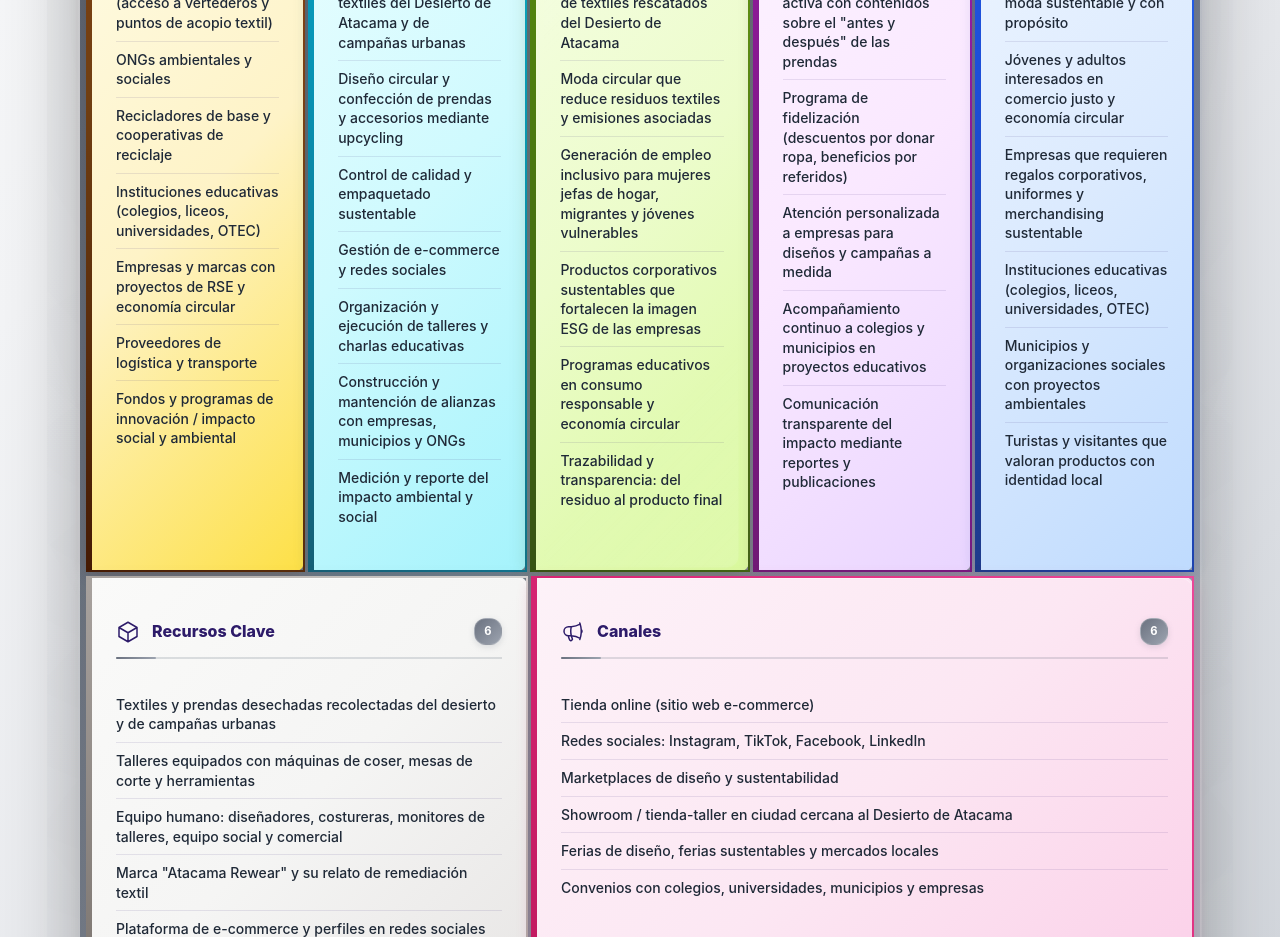
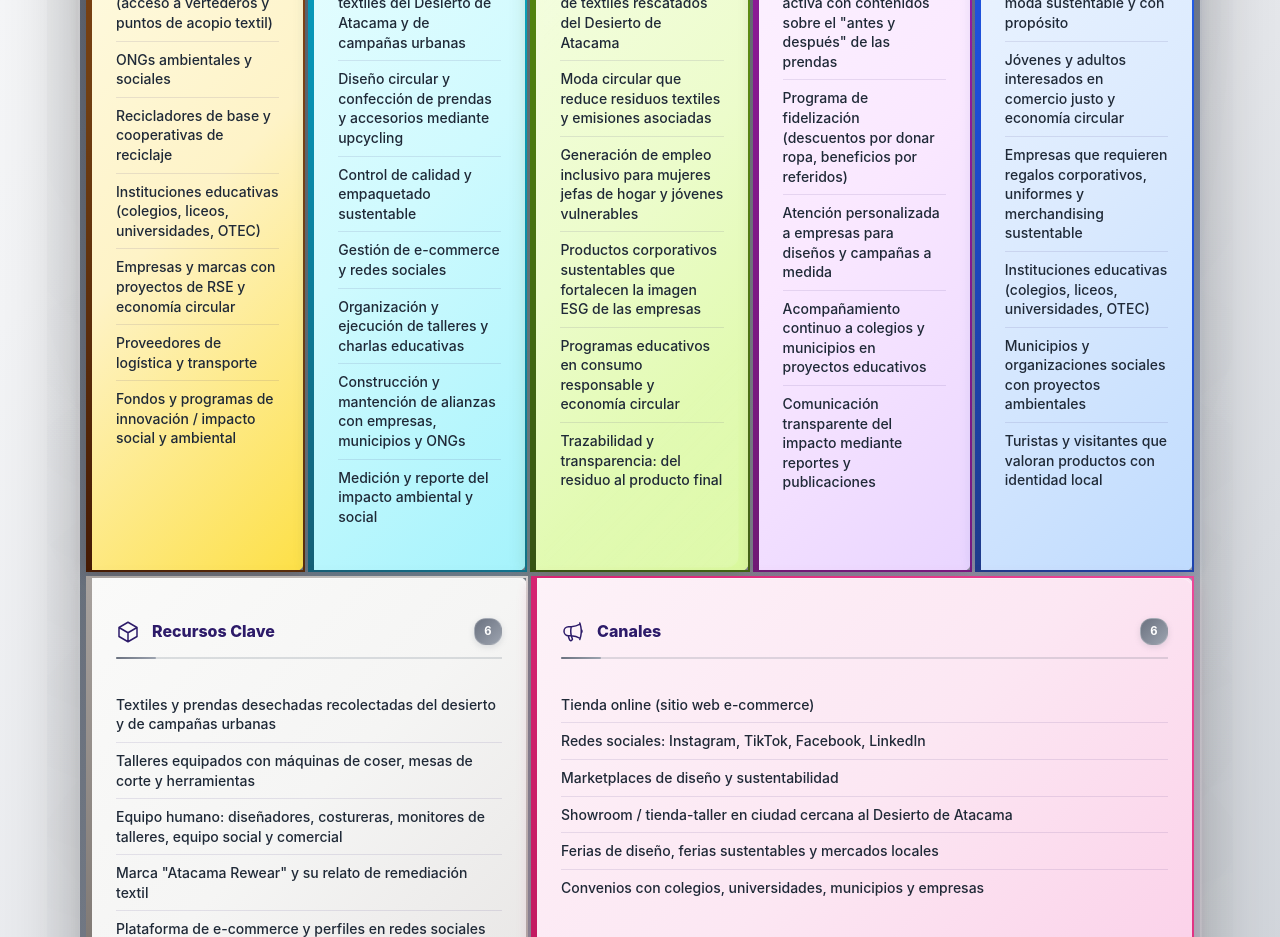
Before and after one commit to karlascs/atamacarewear, a React (Create React App) app: page / in a window 1280 px wide. Shown: the part 5860-6797 px from the top of the page. Built offline with nearby package versions, Linux system fonts and the light colour scheme.

Commit message:
fix: remover mención de migrantes en Propuesta de Valor y Triple Impacto

```diff
--- a/src/components/ModeloCanvas.tsx
+++ b/src/components/ModeloCanvas.tsx
@@ -81,7 +81,7 @@ const canvasData: CanvasSection[] = [
     items: [
       'Prendas y accesorios únicos hechos a partir de textiles rescatados del Desierto de Atacama',
       'Moda circular que reduce residuos textiles y emisiones asociadas',
-      'Generación de empleo inclusivo para mujeres jefas de hogar, migrantes y jóvenes vulnerables',
+      'Generación de empleo inclusivo para mujeres jefas de hogar y jóvenes vulnerables',
       'Productos corporativos sustentables que fortalecen la imagen ESG de las empresas',
       'Programas educativos en consumo responsable y economía circular',
       'Trazabilidad y transparencia: del residuo al producto final'
--- a/src/components/TripleImpacto.tsx
+++ b/src/components/TripleImpacto.tsx
@@ -43,7 +43,7 @@ const impactos: Impacto[] = [
   {
     categoria: "Social",
     titulo: "Generamos oportunidades, construimos comunidad",
-    descripcion: "Nuestros talleres inclusivos crean empleos dignos para mujeres jefas de hogar, migrantes y jóvenes en situación vulnerable.",
+    descripcion: "Nuestros talleres inclusivos crean empleos dignos para mujeres jefas de hogar y jóvenes en situación vulnerable.",
     icono: <HeartIcon className="w-8 h-8" />,
     color: "var(--color-naranjo)",
     estadisticas: [
```
